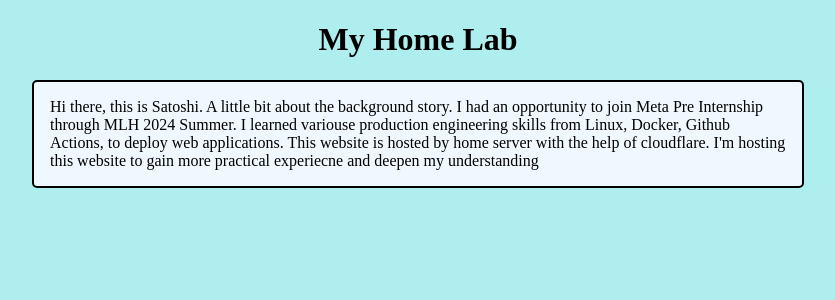
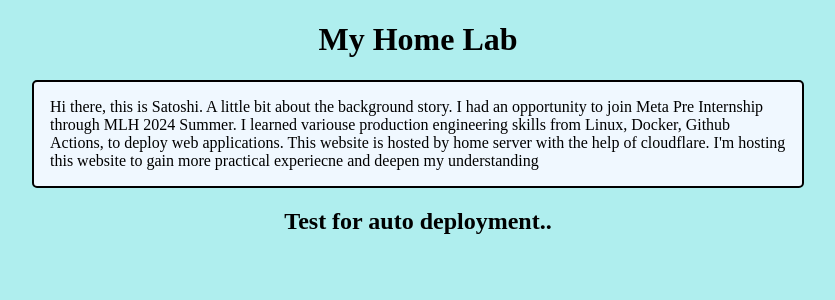
Before and after one commit to Satoshi-Sh/homelab-portfolio, a Flask app: page / in a window 1280 px wide. Shown: the top 300 px of the page, without its empty margins (222-1057 px from the left). Run offline with Flask 3, Linux system fonts and the light colour scheme.

Commit message:
Testing auto deployment

```diff
--- a/app/templates/index.html
+++ b/app/templates/index.html
@@ -6,4 +6,5 @@
         <p>Hi there, this is Satoshi. A little bit about the background story. I had an opportunity to join Meta Pre Internship through MLH 2024 Summer. I learned variouse production engineering skills from Linux, Docker, Github Actions, to deploy web applications.   This website is hosted by home server with the help of cloudflare.
             I'm hosting this website to gain more practical experiecne and deepen my understanding</p>
     </div>
+    <h2>Test for auto deployment..</h2>
 {% endblock %}
```
